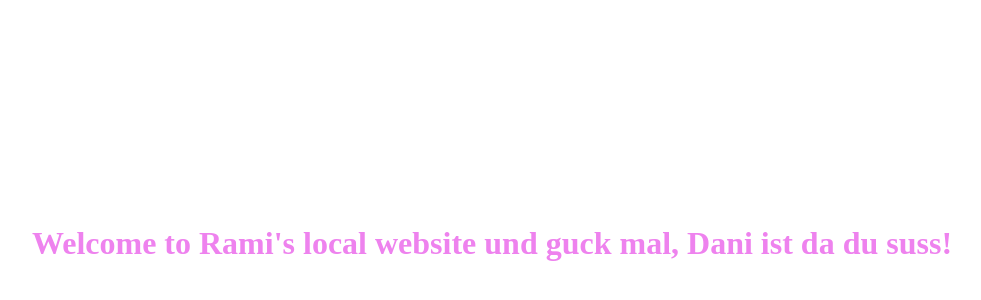
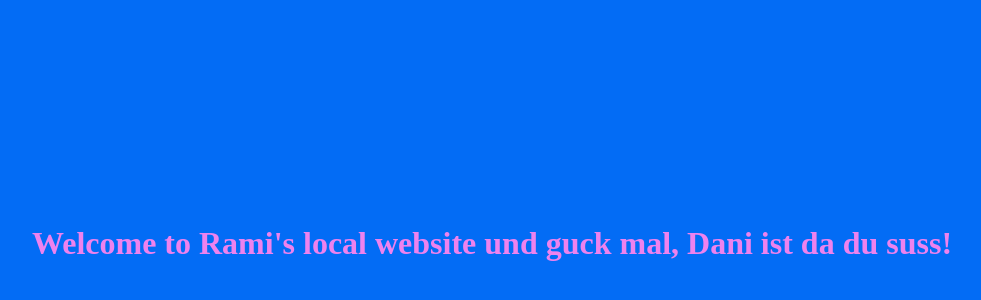
Before and after one commit to BirdNest055/localWebsite, a plain HTML site: page index.html in a window 1280 px wide. Shown: the part 178-478 px from the top of the page, without its empty margins (148-1129 px from the left). Drawn offline with Linux system fonts and the light colour scheme.

Commit message:
Update 3

```diff
--- a/index.html
+++ b/index.html
@@ -7,7 +7,7 @@
     <link rel="stylesheet" type="text/css" href="style.css">
     <title>Rami'S</title>
 </head>
-<body>
+<body id="body">
     <h1 id="main-text">Welcome to Rami's local website und guck mal, Dani ist da du suss!</h1>
 </body>
 </html>
--- a/style.css
+++ b/style.css
@@ -5,3 +5,6 @@
     align-items: center;
     height: 100vh;
   }
+#body {
+    background-color: rgb(3, 108, 245);
+  }
```
